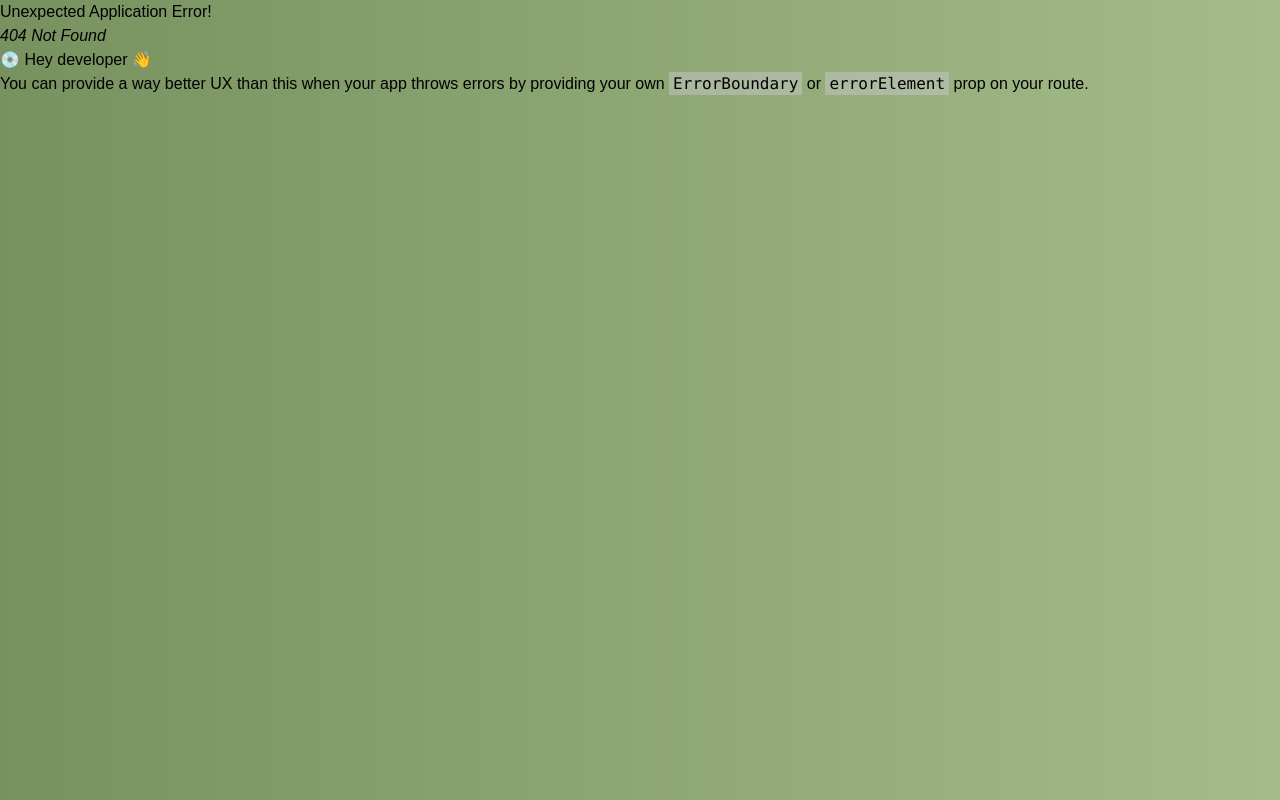
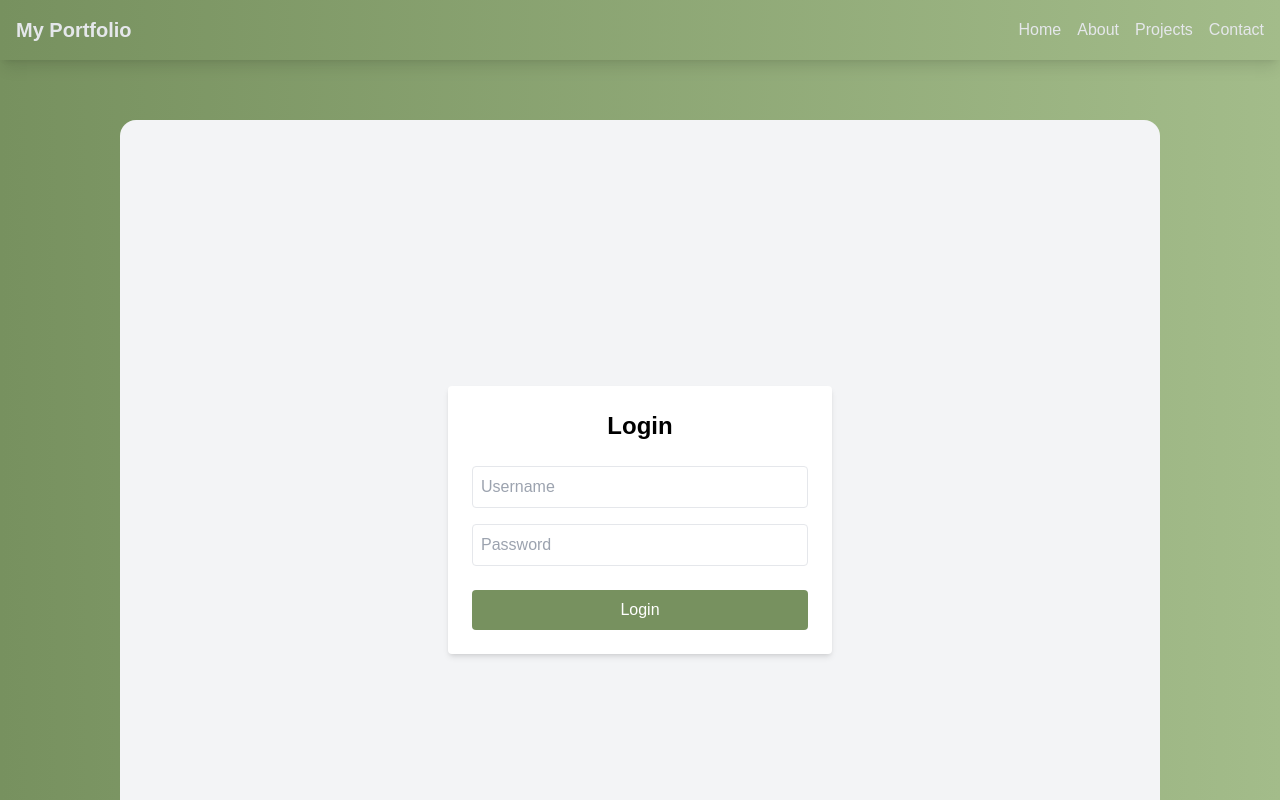
Before and after one commit to mprojr/reactjs-tailwind-portfolio, a React (Vite) app: page /login in a window 1280 px wide. Before the commit this address had no page. Shown: the top 800 px of the page. Built offline with nearby package versions, Linux system fonts and the light colour scheme; a web font is replaced by a local one.

Commit message:
Page Login
Created a login page with a hidden component meant for someone with credentials.

```diff
--- a/src/components/Footer.jsx
+++ b/src/components/Footer.jsx
@@ -1,4 +1,5 @@
 import React from 'react';
+import { Link } from 'react-router-dom';
 
 function Footer({ children }) {
   return (
@@ -34,7 +35,8 @@ function Footer({ children }) {
           </div>
         </div>
         <div className="text-center text-gray-500 text-sm mt-8">
-          &copy; 2024 Martin Rodriguez. All rights reserved.
+          &copy; 2024 Martin Rodriguez. All rights reserved. <Link to="/hidden"><span className='flex justify-end px-3 text-[#010206]'>Roshni</span>
+          </Link>
         </div>
       </footer>
     </div>
--- /dev/null
+++ b/src/pages/Hidden.jsx
@@ -0,0 +1,56 @@
+import React from 'react';
+import { Navigate } from 'react-router-dom';
+import { useEffect } from 'react';
+
+function Hidden() {
+  const isAuthenticated = localStorage.getItem('authenticated') === 'true';
+
+  useEffect(() => {
+    // Clear authentication when the component unmounts
+    return () => {
+      localStorage.removeItem('authenticated');
+    };
+  }, []);
+
+  if (!isAuthenticated) {
+    return <Navigate to="/login" />;
+  }
+
+  return (
+    <>
+      <div className="min-h-screen bg-pink-100 flex flex-col items-center justify-center p-6">
+        <div className="bg-white p-8 rounded-lg shadow-lg text-center max-w-md w-full">
+          <h1 className="text-4xl font-bold text-pink-500 mb-4 transition-transform transform hover:scale-105">
+            Happy Anniversary!
+          </h1>
+          <p className="text-lg text-gray-700 mb-6">
+            You are now logged in and can view this special message.
+          </p>
+          <div className="relative">
+            <div className="animate-float absolute -bottom-14 -left-6 text-5xl text-pink-300">&#10084;</div>
+            <div className="animate-float animation-delay-2000 absolute -top-10 -right-1 text-4xl text-pink-300">&#10084;</div>
+            <div className="animate-float animation-delay-4000 absolute -bottom-3 -left-4 text-6xl text-pink-300">&#10084;</div>
+            <div className="animate-float animation-delay-6000 absolute -bottom-12 -right-6 text-5xl text-pink-300">&#10084;</div>
+          </div>
+          <div className="text-pink-500 text-lg mt-4 transition-transform transform hover:scale-110 duration-1000">
+            <p>To the love of my life,</p>
+            <p className="mt-2">You make every moment special and magical. </p>
+            <p className='mt-2'>I dont see any moment in my future without you. </p>
+            <p className='mt-2'>Thank you for letting me love you, its the best decision i've made. </p>
+
+            <p className='mt-2'>When I see your smile, my heart melts for you always.</p>
+            <p className="mt-2">Here's to many more wonderful months and years together!</p>
+          </div>
+        </div>
+        <div className="text-center text-gray-500 text-sm mt-4">
+          To Roshni
+        </div>
+        <div className="text-center text-gray-500 text-sm mt-4">
+          07/20/2024
+        </div>
+      </div>
+    </>
+  );
+}
+
+export default Hidden;
--- /dev/null
+++ b/src/pages/Login.jsx
@@ -0,0 +1,51 @@
+import { useState } from "react";
+import { useNavigate } from "react-router-dom";
+import React from 'react';
+
+function Login() {
+  const [username, setUsername] = useState('');
+  const [password, setPassword] = useState('');
+  const navigate = useNavigate();
+
+  const handleLogin = () => {
+    if (username === 'roshni' && password === 'aspen223') {
+      localStorage.setItem('authenticated', 'true');
+      navigate('/hidden');
+    } else {
+      alert('Invalid credentials');
+    }
+  };
+
+  return (
+    <div className="px-20 py-5 m-10">
+      <div className="flex items-center justify-center min-h-screen bg-gray-100 rounded-2xl">
+        <div className="bg-white p-6 rounded shadow-md w-full max-w-sm">
+          <h2 className="text-2xl font-bold mb-6 text-center">Login</h2>
+          <input
+            type="text"
+            placeholder="Username"
+            value={username}
+            onChange={(e) => setUsername(e.target.value)}
+            className="w-full p-2 mb-4 border rounded"
+          />
+          <input
+            type="password"
+            placeholder="Password"
+            value={password}
+            onChange={(e) => setPassword(e.target.value)}
+            className="w-full p-2 mb-6 border rounded"
+          />
+          <button
+            onClick={handleLogin}
+            className="w-full bg-custom-green text-white p-2 rounded hover:bg-red-300 transition duration-1000"
+          >
+            Login
+          </button>
+        </div>
+      </div>
+
+    </div>
+  );
+}
+
+export default Login;
--- a/tailwind.config.js
+++ b/tailwind.config.js
@@ -14,6 +14,18 @@ module.exports = {
       blur: {
         'xs': '2px',
       },
+      keyframes: {
+        float: {
+          '0%, 100%': { transform: 'translateY(0)' },
+          '50%': { transform: 'translateY(-20px)' },
+        },
+      },
+      animation: {
+        float: 'float 6s ease-in-out infinite',
+        'float-delay-2000': 'float 6s ease-in-out 2s infinite',
+        'float-delay-4000': 'float 6s ease-in-out 4s infinite',
+        'float-delay-6000': 'float 6s ease-in-out 6s infinite',
+      },
     },
   },
   plugins: [
```
Also changed, not shown: src/main.jsx (+12 -1 lines).
